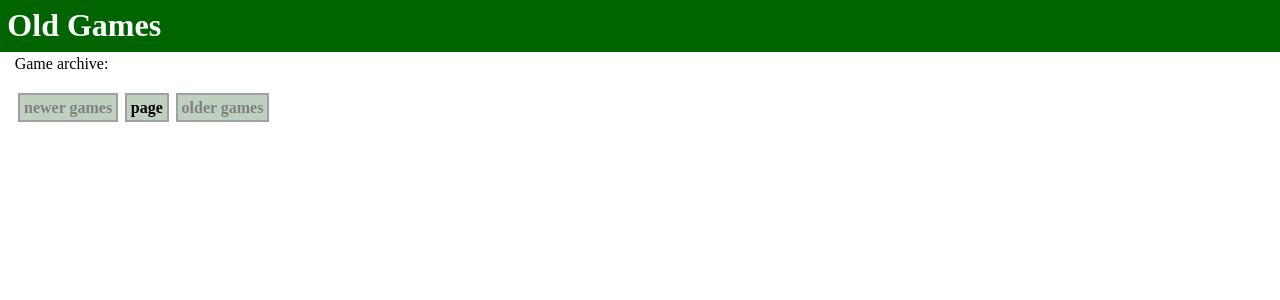
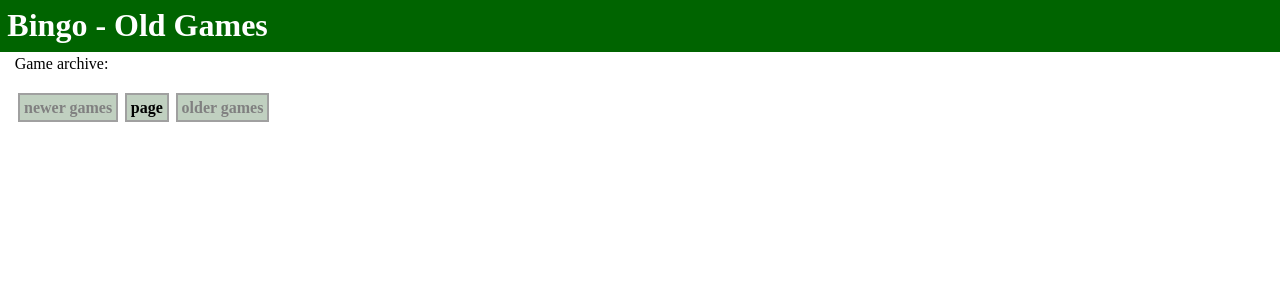
Before and after one commit to allo-/django-bingo, a Django app: template bingo/templates/bingo/game_list.html in a window 1280 px wide. Shown: the top 300 px of the page. Run offline with Django 3.2, Linux system fonts and the light colour scheme; the template is opened without the code that fills it, so the values that code supplies are empty.

Commit message:
"Bingo" in headline/title and a link to main page inside the headline

```diff
--- a/bingo/static/style.css
+++ b/bingo/static/style.css
@@ -3,6 +3,10 @@ body {
     width: 100%;
     height: 100%;
     margin: 0;
+}
+div.header a {
+    color: white;
+    text-decoration: none;
 }
 div.content {
     padding: 0.5ex 2ex;
--- a/bingo/templates/bingo/base.html
+++ b/bingo/templates/bingo/base.html
@@ -3,7 +3,7 @@
 {% load static from staticfiles %}
 <head>
 	<meta charset="UTF-8">
-    <title>{% block title %}{% endblock %}</title>
+    <title>Bingo - {% block title %}{% endblock %}</title>
     <link rel="stylesheet" type="text/css" href="{% static 'style.css' %}" />
     <style>
 {% block extra_style %}
@@ -15,7 +15,7 @@
 <body>
 {% block header %}
 <div class="header">
-    <h1>{% block headline %}{% endblock %}</h1>
+    <h1><a href="{% url 'bingo.views.main' %}">Bingo</a> - {% block headline %}{% endblock %}</h1>
 </div>
 {% endblock %}
 {% block extra_content_top %}
--- a/bingo/templates/bingo/bingo.html
+++ b/bingo/templates/bingo/bingo.html
@@ -1,7 +1,7 @@
 {% extends 'bingo/base.html' %}
 {% load i18n %}
 {% load staticfiles %}
-{% block title %} Bingo! {% endblock %}
+{% block title %}{% trans "Board" %} #{{ board.board_id }}{% endblock %}
 {% block extra_style %}
     {{ block.super }}
     td.bingofield.active, li.word.active {
@@ -21,7 +21,7 @@ var bingo_board = {{ board.id }};
 {% endif %}
 {% endblock %}
 
-{% block headline %}Bingo #{{ board.board_id }}{% endblock %}
+{% block headline %}{% trans "Board" %} #{{ board.board_id }}{% endblock %}
 
 {% block content %}
 {% trans "Images:" %}
--- a/bingo/templates/bingo/main.html
+++ b/bingo/templates/bingo/main.html
@@ -1,8 +1,8 @@
 {% extends 'bingo/base.html' %}
 {% load i18n %}
 
-{% block title %}{% trans 'Bingo - Startpage' %}{% endblock %}
-{% block headline %}Bingo!{% endblock %}
+{% block title %}{% trans 'Startpage' %}{% endblock %}
+{% block headline %}{% trans "start page" %}{% endblock %}
 
 {% block content %}
 
```
Also changed, not shown: bingo/locale/de/LC_MESSAGES/django.po.
